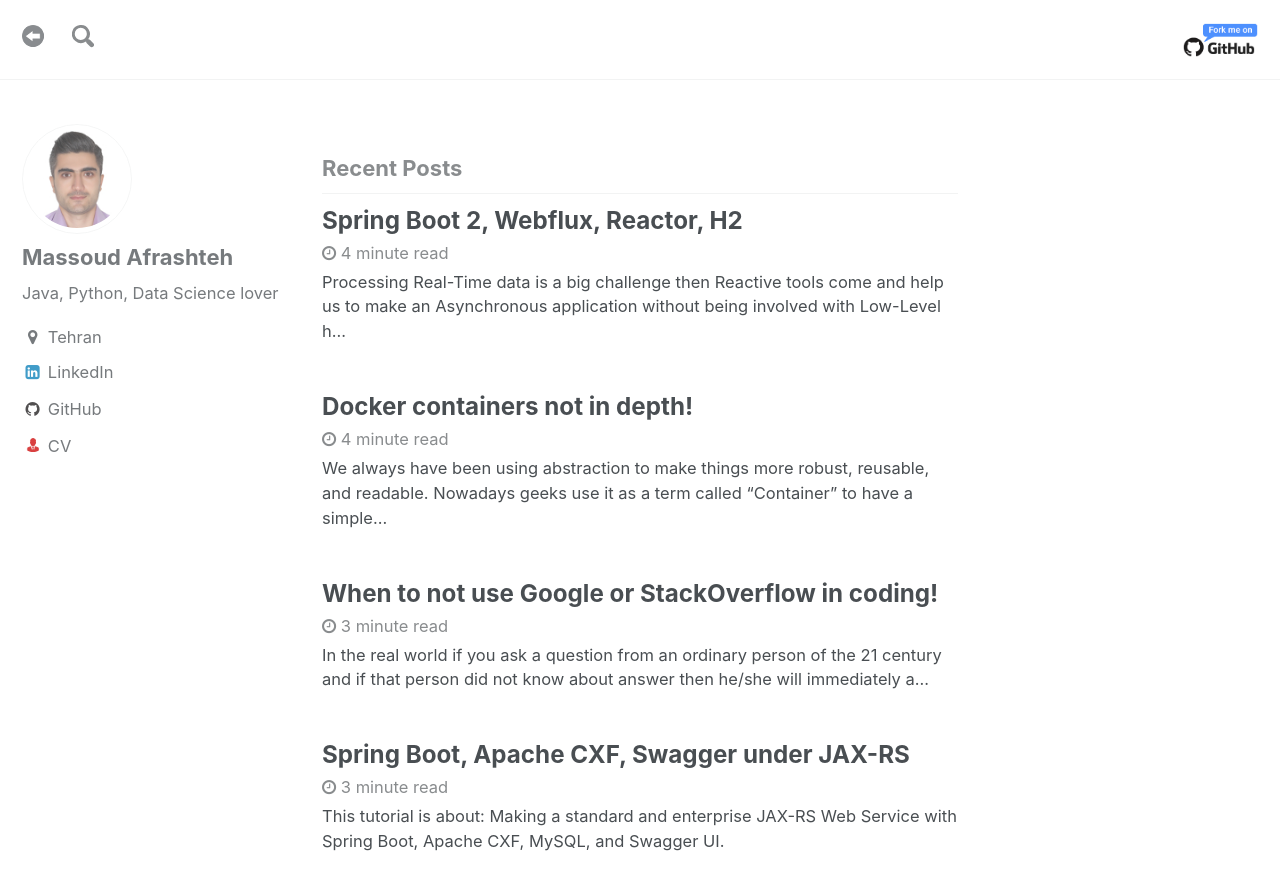
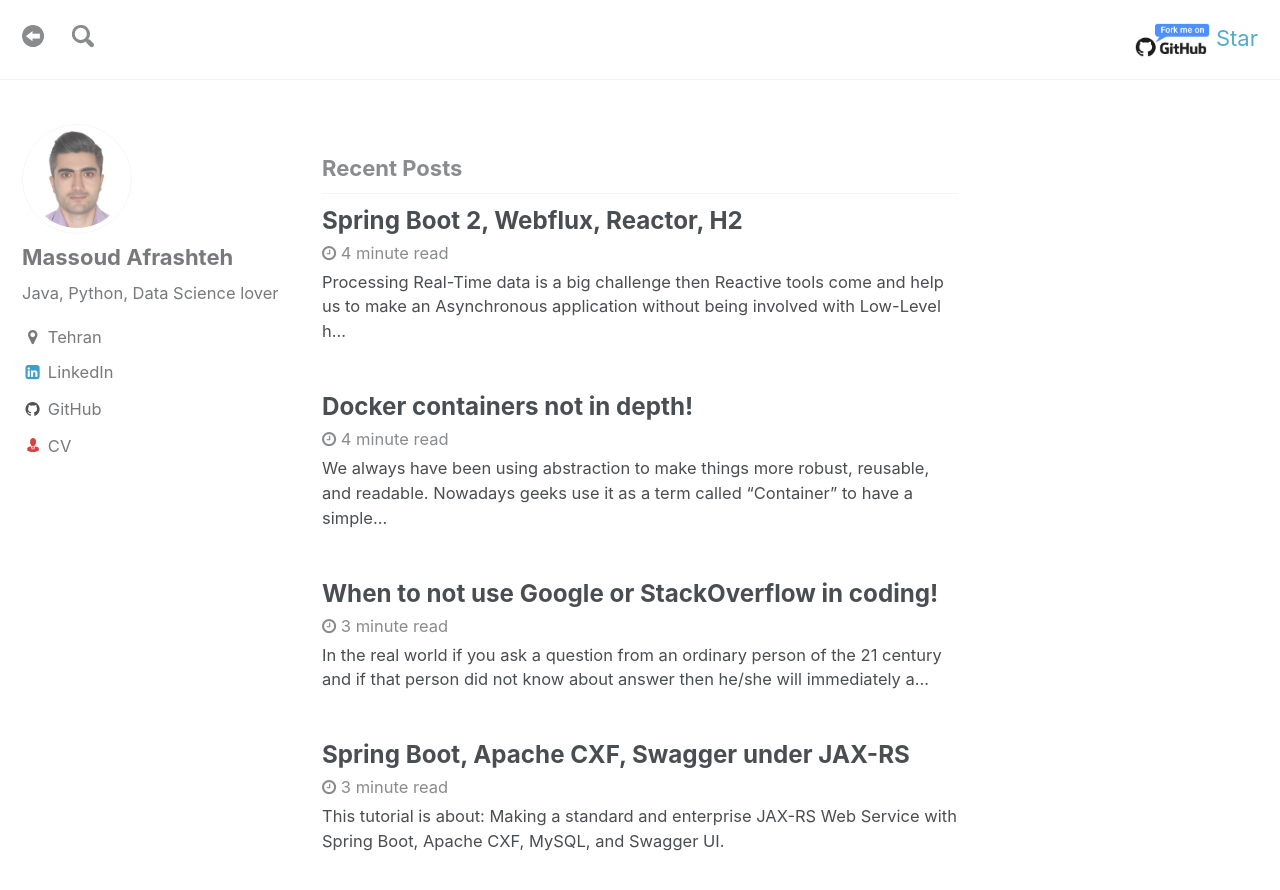
Before and after one commit to iamrdn/notes, a Jekyll site: the page built from index.html, in a window 1280 px wide and 900 px high. Shown: the top 890 px of the window. Built offline with Jekyll 4.4.1, drawn with Linux system fonts in a browser that asks for light colours; the list of posts is cut into pages by our own code.

Commit message:
add github stars

```diff
--- a/_includes/github-fork.html
+++ b/_includes/github-fork.html
@@ -1,5 +1,9 @@
 <div style="float: right">
-	 <a href="https://github.com/massoudAfrashteh/code"><img style="border: 0; width: 75px;" src="/assets/images/icon/fork-code-on-github.png" alt="Fork code on GitHub"></a>
+	 <a href="https://github.com/massoudAfrashteh/coditori"><img style="border: 0; width: 75px;" src="/assets/images/icon/fork-code-on-github.png" alt="Fork coditori on GitHub"></a>
+	 <!-- Place this tag in your head or just before your close body tag. -->
+	<script async defer src="https://buttons.github.io/buttons.js"></script>
+	<!-- Place this tag where you want the button to render. -->
+	<a class="github-button" href="https://github.com/massoudafrashteh/coditori" data-size="large" data-show-count="true" aria-label="Star massoudafrashteh/coditori on GitHub">Star</a>
  	<!-- Place this tag where you want the button to render. -->
 	<!-- <a class="github-button" href="https://github.com/massoudafrashteh/code" data-size="large" data-show-count="true" aria-label="Star massoudafrashteh/code on GitHub">Star</a> -->
 </div>
```
